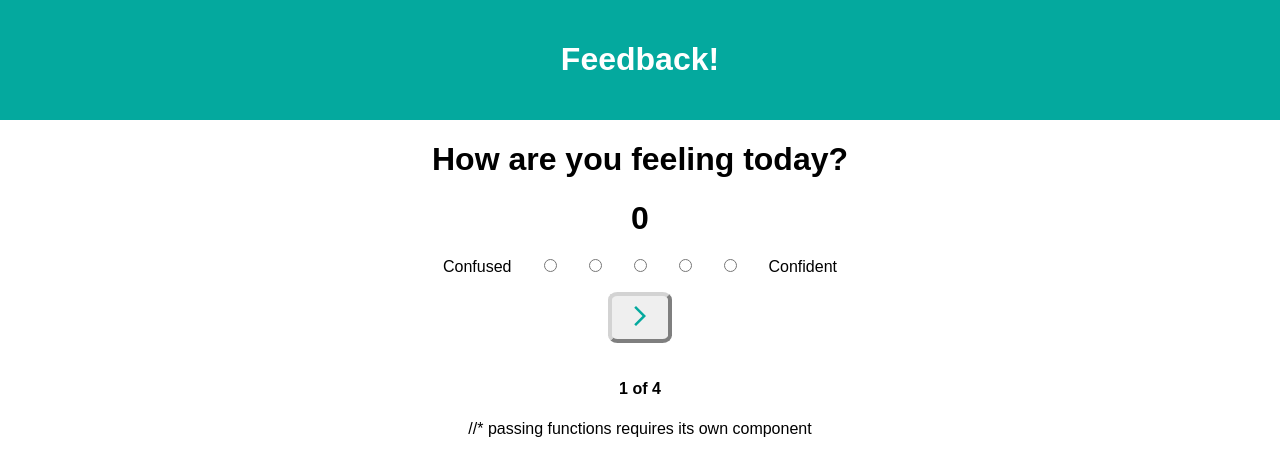
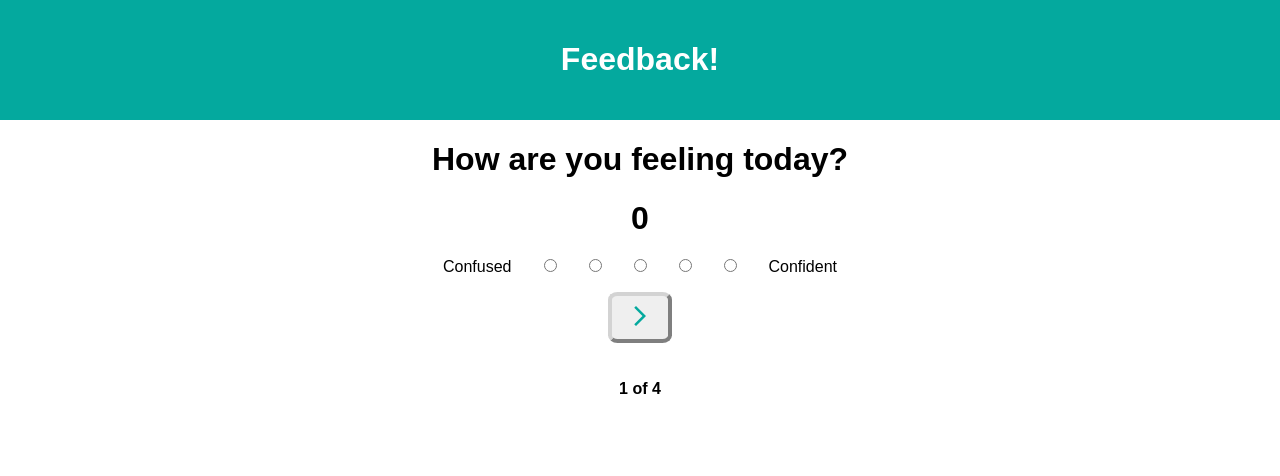
Before and after one commit to hmongdev/weekend-redux-feedback-loop-FJUL15-3PM, a React (Create React App) app: page / in a window 1280 px wide. Shown: the top 476 px of the page. Built offline with nearby package versions, Linux system fonts and the light colour scheme; no server answers.

Commit message:
put passing functions into comment

```diff
--- a/src/components/App/App.jsx
+++ b/src/components/App/App.jsx
@@ -45,7 +45,7 @@ export default function App() {
                 <Route path="/2" exact component={Understanding} />
                 <Route path="/3" exact component={Support} />
                 <Route path="/4" exact component={Comments} />
-                //* passing functions requires its own component
+                {/* passing functions requires its own component  */}
                 <Route path="/review" exact>
                     <Review getFeedback={getFeedback} />
                 </Route>
```
